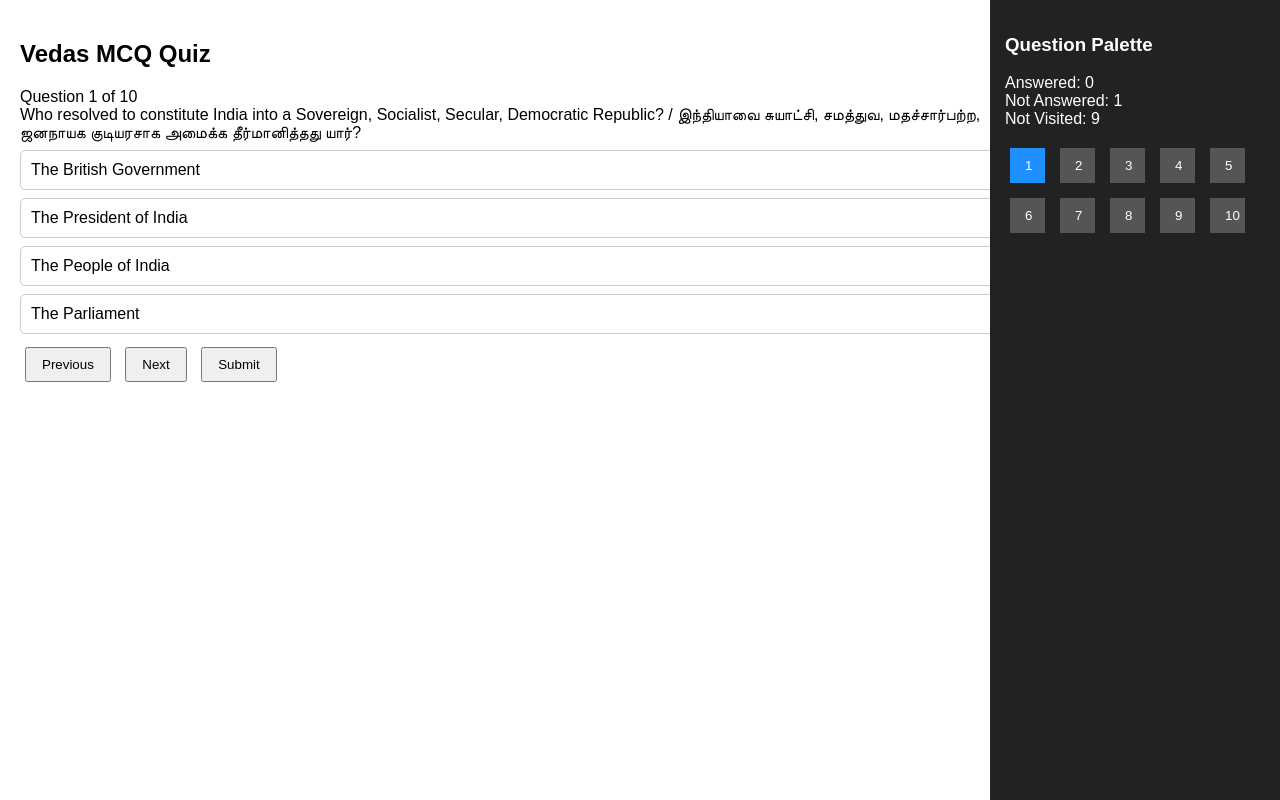
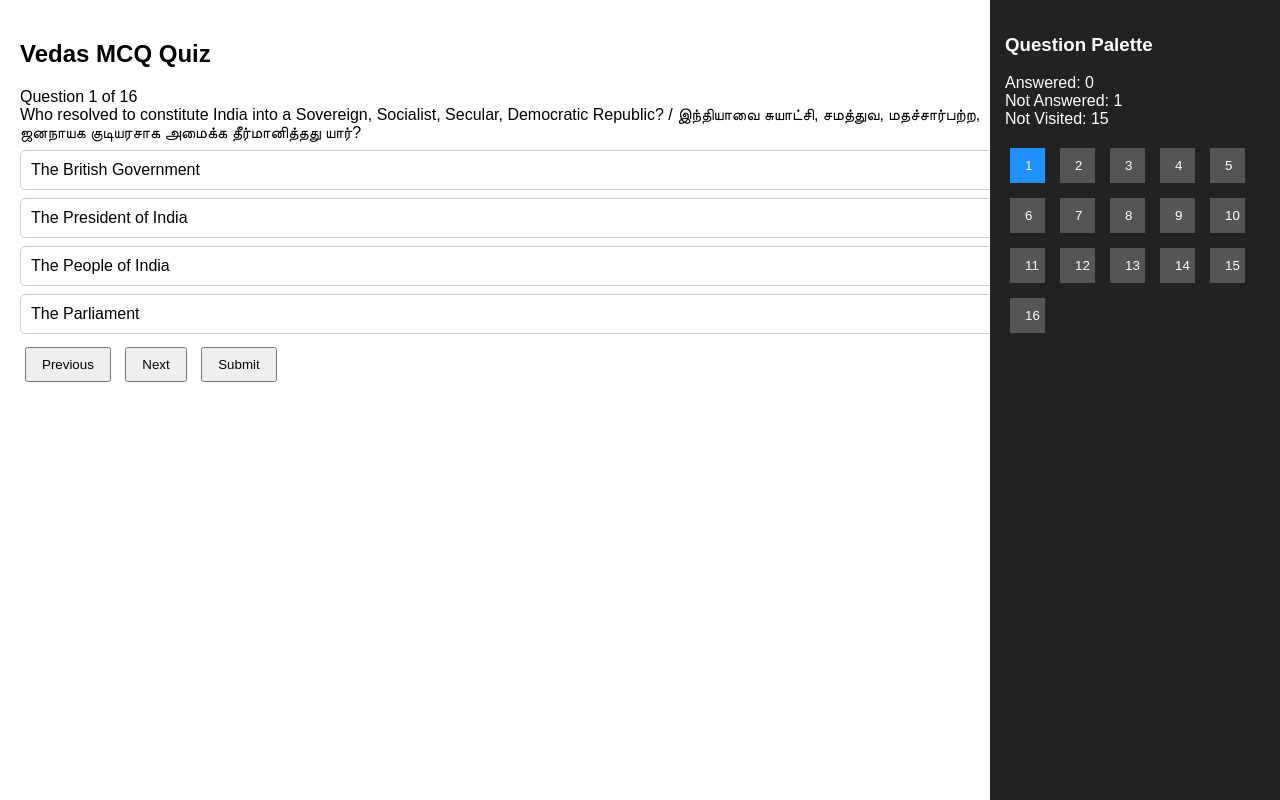
Before and after one commit to sarvavishva/polity.github.io, a plain HTML site: page index.html in a window 1280 px wide. Drawn offline with Linux system fonts and the light colour scheme.

Commit message:
Update index.html

```diff
--- a/index.html
+++ b/index.html
@@ -177,6 +177,42 @@ question: "Who adopted and enacted the Constitution? / அரசியலமை
 options: ["British Parliament","Governor General","The People in the Constituent Assembly","Supreme Court"],
 answer: 2,
 explanation: "The Constitution was adopted by the Constituent Assembly representing the people of India. / இந்திய மக்களை பிரதிநிதித்துவப்படுத்திய அரசியல் நிர்ணய சபை அரசியலமைப்பை ஏற்றுக் கொண்டது."
+},
+{
+question: "Why is the Preamble called the 'Mini Constitution'? / முன்னுரை ஏன் 'சிறிய அரசியலமைப்பு' என அழைக்கப்படுகிறது?",
+options: ["Because it contains detailed laws","Because it summarizes the core principles of the Constitution","Because it is longer than the Constitution","Because it was added later"],
+answer: 1,
+explanation: "The Preamble contains the fundamental principles of the Constitution. / முன்னுரை அரசியலமைப்பின் அடிப்படை கொள்கைகளை சுருக்கமாகக் கொண்டுள்ளது."
+},
+{
+question: "Which words were added by the 42nd Constitutional Amendment Act, 1976? / 1976ஆம் ஆண்டு 42வது அரசியலமைப்பு திருத்தச் சட்டம் மூலம் எந்த சொற்கள் சேர்க்கப்பட்டன?",
+options: ["Justice, Liberty, Equality","Socialist, Secular, Integrity","Republic, Democratic, Sovereign","Faith, Belief, Worship"],
+answer: 1,
+explanation: "The 42nd CAA, 1976 added Socialist, Secular and Integrity. / 42வது திருத்தச் சட்டம் மூலம் சமத்துவம், மதச்சார்பற்ற மற்றும் ஒருமைப்பாடு சேர்க்கப்பட்டது."
+},
+{
+question: "The Preamble is described as which of the following? / முன்னுரை எவ்வாறு விவரிக்கப்படுகிறது?",
+options: ["Justiciable and enforceable","Non-justiciable and non-enforceable","Partly enforceable","Temporary provision"],
+answer: 1,
+explanation: "The Preamble is non-justiciable and non-enforceable. / முன்னுரை நீதிமன்றத்தில் அமல்படுத்த முடியாததும் கட்டாயப்படுத்த முடியாததும் ஆகும்."
+},
+{
+question: "Who called the Preamble the 'Identity Card of the Constitution'? / முன்னுரையை 'அரசியலமைப்பின் அடையாள அட்டை' என்று யார் கூறினார்?",
+options: ["K.M. Munshi","Dr. B.R. Ambedkar","N.A. Palkhivala","Jawaharlal Nehru"],
+answer: 2,
+explanation: "N.A. Palkhivala described the Preamble as the Identity Card of the Constitution. / N.A. பால்கிவாலா முன்னுரையை அரசியலமைப்பின் அடையாள அட்டை என்று கூறினார்."
+},
+{
+question: "The source of authority of the Constitution is who? / அரசியலமைப்பின் அதிகாரத்தின் மூல ஆதாரம் யார்?",
+options: ["President of India","Parliament","People of India","Supreme Court"],
+answer: 2,
+explanation: "The Constitution derives its authority from the People of India. / அரசியலமைப்பு தனது அதிகாரத்தை இந்திய மக்களிடமிருந்து பெறுகிறது."
+},
+{
+question: "Who referred to the Preamble as the 'Horoscope of the Constitution'? / முன்னுரையை 'அரசியலமைப்பின் ஜாதகம்' என்று யார் குறிப்பிட்டார்?",
+options: ["N.A. Palkhivala","K.M. Munshi","Rajendra Prasad","Alladi Krishnaswamy Iyer"],
+answer: 1,
+explanation: "K.M. Munshi called the Preamble the Horoscope of the Constitution. / K.M. முன்ஷி முன்னுரையை அரசியலமைப்பின் ஜாதகம் என்று குறிப்பிட்டார்."
 }
 ];
 
```
